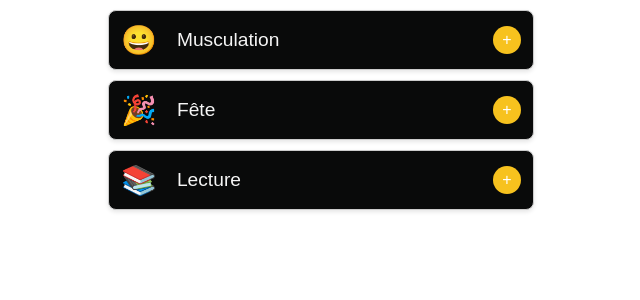
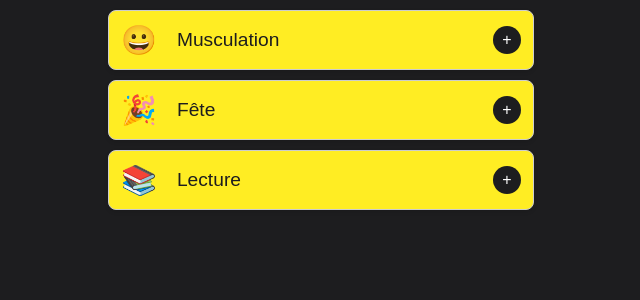
Before and after one commit to Kiruake/AyrtonChavesProjetFront, a Vue app: page /habits in a window 1280 px wide. Shown: the top 300 px of the page, without its empty margins (319-959 px from the left). Built offline with nearby package versions, Linux system fonts and the light colour scheme; the HTML template or start-up script is replaced by a standard one.

Commit message:
feat(CardHabit) : Modification SCSS

```diff
--- a/src/assets/scss/main.scss
+++ b/src/assets/scss/main.scss
@@ -1,7 +1,7 @@
 @use 'fundations/variables';
 @use 'fundations/functions';
 
-.body{
-background-color: #0D0E0F;
+body{
+background-color: #1D1D1F;
 
 }
--- a/src/components/CardHabit.vue
+++ b/src/components/CardHabit.vue
@@ -39,7 +39,7 @@ const onAddClick = (variant: { icon: string; title: string }) => {
   display: flex;
   align-items: center;
   justify-content: space-between;
-  background-color: #090A0A;
+  background-color: #FFED23;
   border: 1px solid #ccc;
   border-radius: 8px;
   padding: 12px;
@@ -62,7 +62,7 @@ const onAddClick = (variant: { icon: string; title: string }) => {
 .card-habit__title {
   flex-grow: 1;
   font-size: 1.2rem;
-  color: whitesmoke;
+  color: #1D1D1F;
   font-weight: 500;
   margin-left:10px;
   text-align: left;
@@ -78,7 +78,7 @@ const onAddClick = (variant: { icon: string; title: string }) => {
 .card-habit__button {
   font-size: 1rem; /* Taille réduite */
   color: white;
-  background-color: #f7c21e; /* Jaune */
+  background-color: #1D1D1F; /* Jaune */
   border: none;
   border-radius: 50%;
   width: 28px; /* Plus petit */
```
